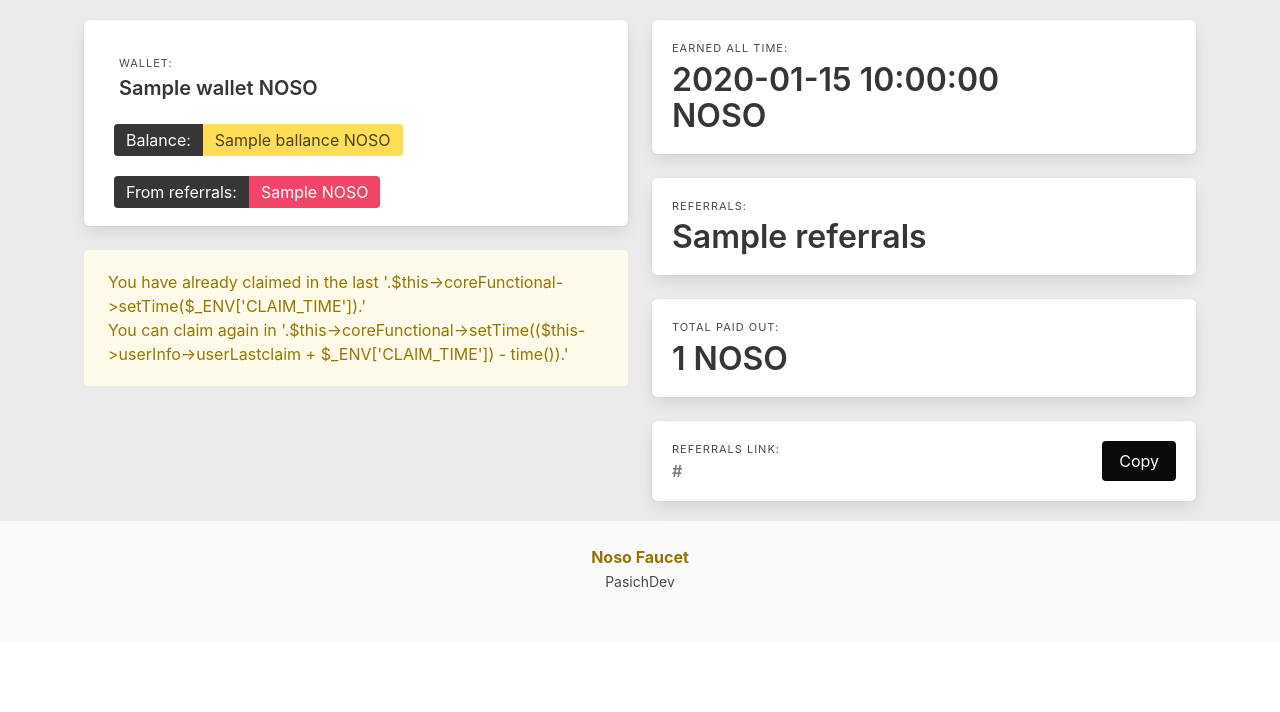
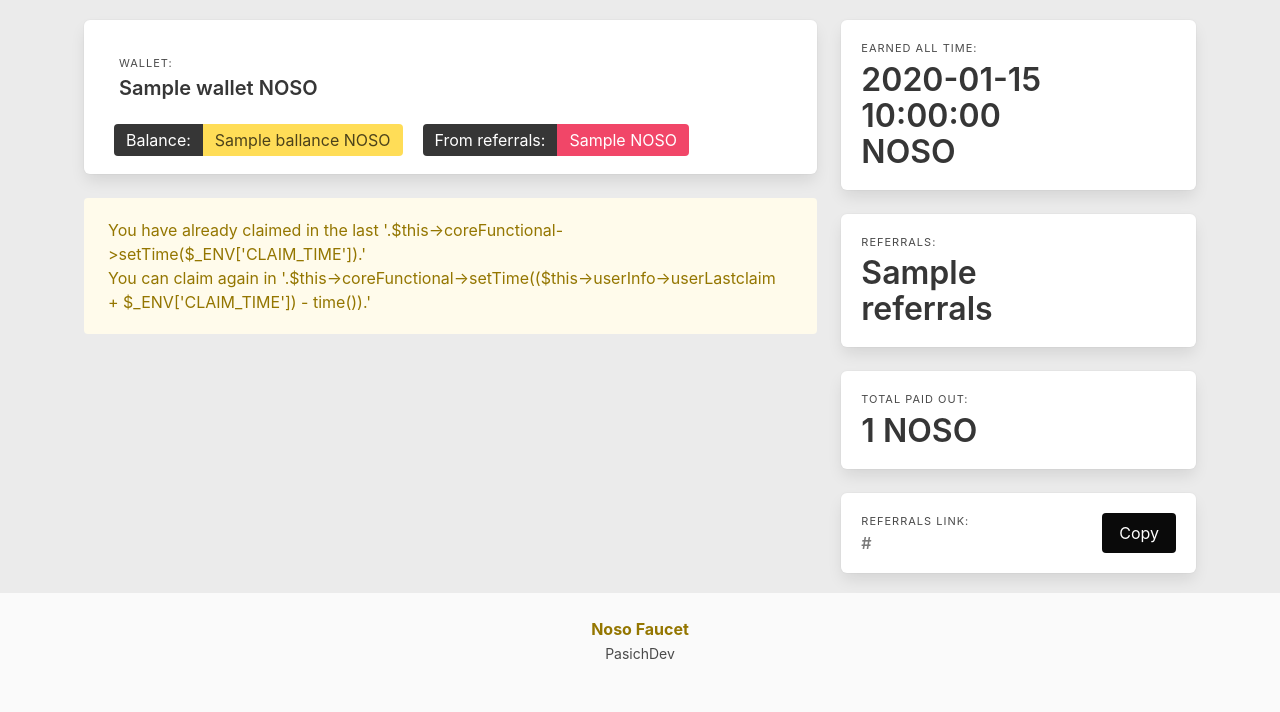
Before and after one commit to nosocoin/noso-faucet, a PHP site: template templates/faucet.twig in a window 1280 px wide. Shown: the part 52-764 px from the top of the page. Run offline with PHP 8.4, Linux system fonts and the light colour scheme; the template is opened without the code that fills it: most values are stand-ins (such as "Sample title", 1, 10 or a date in 2020); some libraries are stand-ins or nearby versions.

Commit message:
response

```diff
--- a/src/Model/FaucetModel.php
+++ b/src/Model/FaucetModel.php
@@ -25,7 +25,7 @@ final class FaucetModel {
         'Referrals' => $this->GetCountRefferals(),
         'FromReferals' => $this->UserArray['refBalance'],
         'TotalPaidOut' => $this->UserArray['paidOut'],
-        'RefLink' => 'http://localhost:8080/ref/N2CqwFLrgyfHPwFGtmGnyZhp7vHMTGY',
+        'RefLink' => $_SERVER['HTTP_HOST'].'/ref/N2CqwFLrgyfHPwFGtmGnyZhp7vHMTGY',
         'ViewPayments' => true,
         'ViewClaim' => $this->CheckAccesClaim(),
         'NosoPayConfig' => $_ENV['NOSO_PAY'],
--- a/templates/faucet.twig
+++ b/templates/faucet.twig
@@ -1,7 +1,7 @@
 {% extends 'layouts/page.twig' %}
 
 {% block content %}
-<div class="columns"><div class="column is-half">
+<div class="columns"><div class="column is-two-thirds">
 
 
         <div class="box"><div class="control has-background-white">
```
